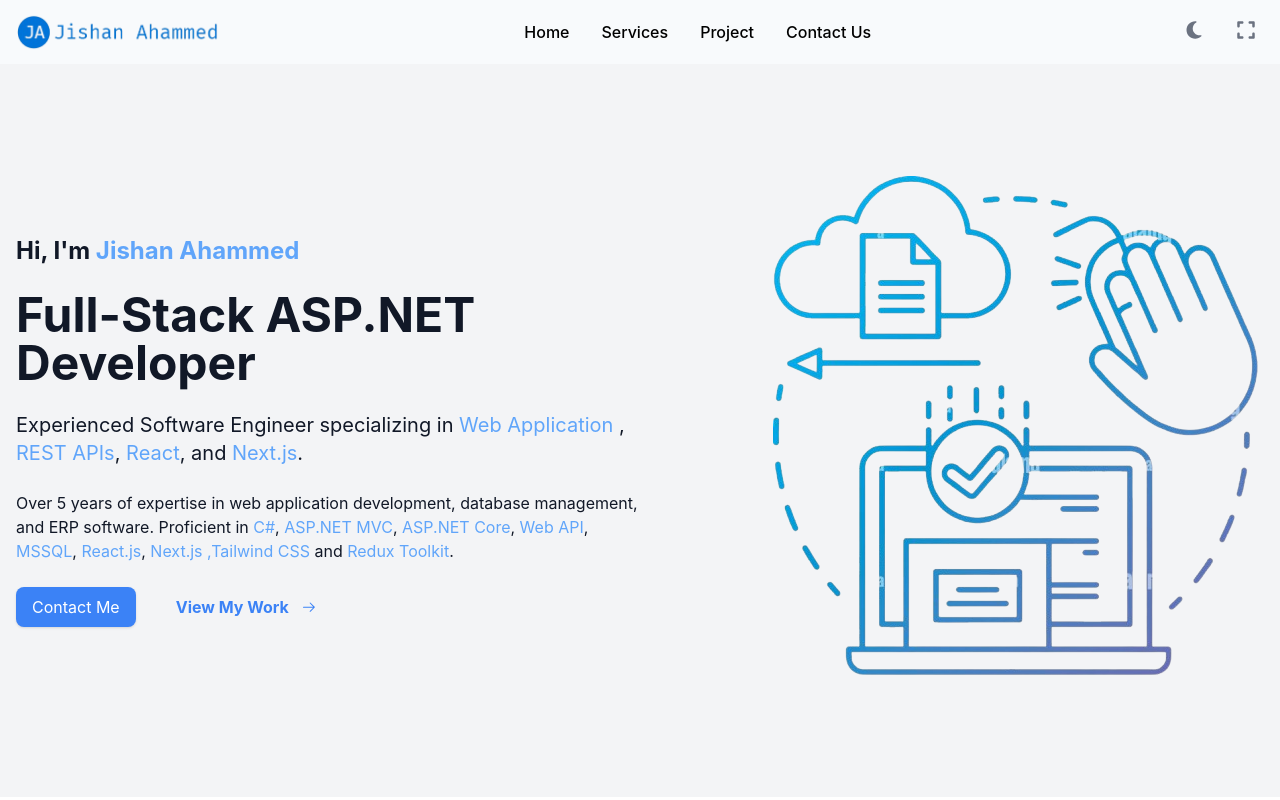
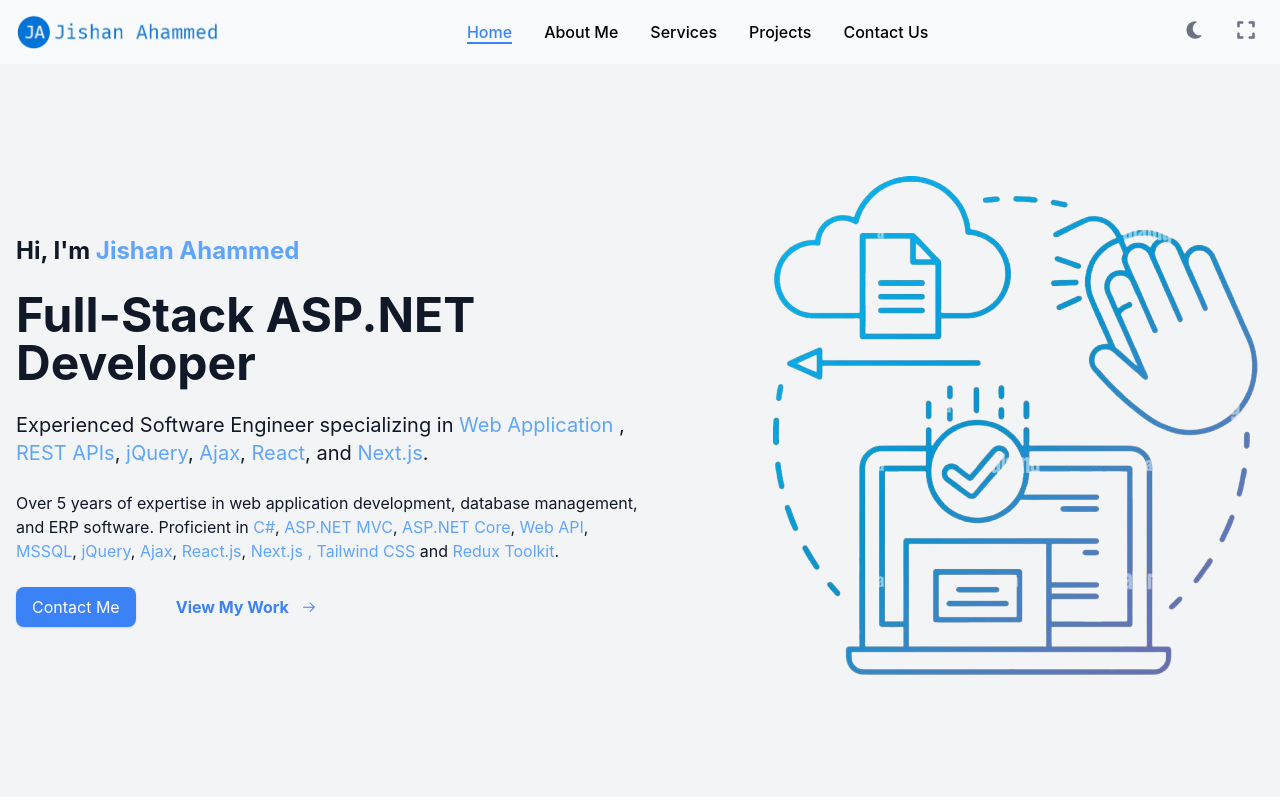
Before and after one commit to jishanahammed/portfolio, a React (Create React App) app: page / in a window 1280 px wide. Shown: the top 800 px of the page. Built offline with nearby package versions, Linux system fonts and the light colour scheme.

Commit message:
ccccccccccc

```diff
--- a/src/App.js
+++ b/src/App.js
@@ -6,6 +6,9 @@ import Counter from "./components/Counter";
 import AboutMe from "./components/AboutMe";
 import Services from "./components/Services";
 import ProjectList from "./components/Project/ProjectList";
+import Technologies from "./components/Technologies";
+import ContactusTec from "./components/ContactusTec";
+import ScrollToTopButton from "./components/ScrollToTopButton";
 
 function App() {
   return (
@@ -16,9 +19,10 @@ function App() {
        <AboutMe/>
        <Services/>
        <ProjectList/>
-       <ContactUs/>
+     <ContactusTec/>
 
       </div>
+      <ScrollToTopButton/>
     </Layout>
   );
 }
--- a/src/Layout/Navbar.js
+++ b/src/Layout/Navbar.js
@@ -62,28 +62,46 @@ const Navbar = () => {
       <div className="max-w-7xl mx-auto px-4 flex justify-between items-center h-16">
         {/* Logo */}
         <div className="flex items-center">
+        <Link
+                to="home"
+                smooth={true}
+                duration={700} // Adjust duration for smoothness
+                offset={-80} // Offset for sticky navbar height
+              >
           <img
             src={logo}
             alt="My Portfolio"
             className="h-10 w-auto cursor-pointer"
           />
+          </Link>
+
         </div>
 
         {/* Desktop Menu */}
         <ul className="hidden md:flex space-x-8 font-medium">
-          {["Home", "Services", "Project", "Contact Us"].map((item, index) => (
-            <li key={index} className="hover:text-blue-400 dark:text-gray-100 cursor-pointer">
+          {[
+            { name: "Home", to: "home" },
+            { name: "About Me", to: "about-me" },
+            { name: "Services", to: "services" },
+            { name: "Projects", to: "projects" },
+            { name: "Contact Us", to: "contact-us" }
+          ].map((item, index) => (
+            <li key={index}>
               <Link
-                to={item.toLowerCase().replace(/\s+/g, "-")}
+                to={item.to}
                 smooth={true}
-                duration={500}
-                className="cursor-pointer hover:text-blue-500"
+                duration={700} // Adjust duration for smoothness
+                offset={-80} // Offset for sticky navbar height
+                  spy={true}
+                activeClass="text-blue-500 border-b-2 border-blue-500"
+                className="cursor-pointer dark:text-gray-50 hover:text-blue-500 "
               >
-                {item}
+                {item.name}
               </Link>
             </li>
           ))}
         </ul>
+
 
         {/* Toggle Dark Mode & Fullscreen */}
         <div className="flex items-center space-x-4">
@@ -106,16 +124,25 @@ const Navbar = () => {
 
       {/* Mobile Menu */}
       {isOpen && (
-        <ul className="md:hidden bg-gray-50 dark:bg-gray-800 text-center py-4 space-y-4">
-          {["Home", "Services", "Project", "Pricing", "Testimonial", "Contact Us"].map((item, index) => (
-            <li key={index} className="hover:text-blue-400 cursor-pointer">
+        <ul className="md:hidden bg-gray-100 dark:bg-gray-800 py-4 text-center space-y-4">
+        {[
+          { name: "Home", to: "home" },
+          { name: "About Me", to: "about-me" },
+          { name: "Services", to: "services" },
+          { name: "Projects", to: "projects" },
+          { name: "Contact Us", to: "contact-us" }
+        ].map((item, index) => (
+          <li key={index}>
             <Link
-                to={item.toLowerCase().replace(/\s+/g, "-")}
+              to={item.to}
               smooth={true}
-                duration={500}
+              duration={700}
+              offset={-80}
+                spy={true}
+                activeClass="text-blue-500"
               onClick={() => setIsOpen(false)}
             >
-                {item}
+              {item.name}
             </Link>
           </li>
         ))}
--- a/src/components/AboutMe.js
+++ b/src/components/AboutMe.js
@@ -1,6 +1,6 @@
 import React from 'react';
 import profileImage from '../assets/heroImage.jpg';
-
+import { Element } from "react-scroll";
 const AboutMe = () => {
   const skills = [
     { name: 'Asp.Net', level: '80%' },
@@ -25,6 +25,7 @@ const AboutMe = () => {
   ];
 
   return (
+    <Element name="about">
     <section className="about-me pt-28  dark:bg-gray-900 dark:text-white">
       <div className="container max-w-7xl mx-auto px-4">
         {/* Section Title */}
@@ -52,7 +53,7 @@ const AboutMe = () => {
           <div className="">
             <p className="text-lg font-semibold">
             Full-Stack ASP.NET Developer
-            Experienced Software Engineer specializing in Web Application , REST APIs, React, and Next.js.
+            Experienced Software Engineer specializing in Web Application , REST APIs, jQuery, Ajax, React, and Next.js.
             </p>
             <p className="mt-4 text-gray-700 dark:text-gray-400">
             Experienced Software Engineer with over 5+ years of expertise in web application development,
@@ -118,6 +119,7 @@ const AboutMe = () => {
         </div>
       </div>
     </section>
+    </Element>
   );
 };
 
--- a/src/components/ContactUs.js
+++ b/src/components/ContactUs.js
@@ -10,10 +10,11 @@ import {
   FaSkype
 } from 'react-icons/fa';
 import Social from './Social';
-
+import { Element } from "react-scroll";
 const Contact = () => {
   return (
-    <section className="bg-gray-200 dark:bg-gray-900 text-gray-700 dark:text-gray-50 py-16">
+    <Element name="contact-us">
+    <section className="bg-gray-200 dark:bg-gray-900 text-gray-700 dark:text-gray-50 pt-28 pb-16">
       <div className="max-w-7xl mx-auto px-6">
         {/* Section Title */}
         <h2 className="text-3xl font-bold text-center mb-12">Contact Us</h2>
@@ -74,6 +75,7 @@ const Contact = () => {
 
       </div>
     </section>
+    </Element>
   );
 };
 
--- /dev/null
+++ b/src/components/ContactusTec.js
@@ -0,0 +1,14 @@
+import React from "react";
+import Contact from "./ContactUs";
+import { Element } from "react-scroll";
+import Technologies from "./Technologies";
+const ContactusTec = () => {
+  return (
+    <Element name="contact-us">
+     <Technologies/>
+    <Contact/>
+    </Element>
+  );
+};
+
+export default ContactusTec;
--- a/src/components/Hero.js
+++ b/src/components/Hero.js
@@ -3,9 +3,10 @@ import { FaLinkedin, FaGithub, FaEnvelope } from 'react-icons/fa';
 import { GoArrowRight } from "react-icons/go";
 import profileImage from '../assets/deployment.png';
 import Social from './Social';
-
+import { Element, Link } from "react-scroll";
 const Hero = () => {
   return (
+    <Element name="home">
     <section className=" text-gray-900 bg-gray-100 dark:bg-gray-900 dark:text-gray-100 pt-28 pb-20 md:pt-44 md:pb-28" id="Home">
       <div className="max-w-7xl mx-auto  px-4 flex flex-col md:flex-row items-center justify-between">
         {/* Left Side: Introduction */}
@@ -19,25 +20,38 @@ const Hero = () => {
           <p className="text-lg md:text-xl mt-4">
             Experienced Software Engineer specializing in <span className="text-blue-400">Web Application </span>,{' '}
             <span className="text-blue-400">REST APIs</span>,{' '}
+            <span className="text-blue-400">jQuery</span>,{' '}
+            <span className="text-blue-400">Ajax</span>,{' '}
             <span className="text-blue-400">React</span>, and{' '}
             <span className="text-blue-400">Next.js</span>.
           </p>
           <p>
-            Over 5 years of expertise in web application development, database management, and ERP software. Proficient in <span className="text-blue-400">C#</span>, <span className="text-blue-400">ASP.NET MVC</span>, <span className="text-blue-400">ASP.NET Core</span>, <span className="text-blue-400">Web API</span>, <span className="text-blue-400">MSSQL</span>, <span className="text-blue-400">React.js</span>, <span className="text-blue-400">Next.js ,Tailwind CSS</span> and <span className="text-blue-400">Redux Toolkit</span>.
+            Over 5 years of expertise in web application development, database management, and ERP software. Proficient in
+            <span className="text-blue-400"> C#</span>,
+             <span className="text-blue-400"> ASP.NET MVC</span>,
+              <span className="text-blue-400"> ASP.NET Core</span>, <span className="text-blue-400"> Web API</span>, <span className="text-blue-400"> MSSQL</span>, <span className="text-blue-400"> jQuery</span>,<span className="text-blue-400"> Ajax</span>, <span className="text-blue-400"> React.js</span>,
+                 <span className="text-blue-400"> Next.js , Tailwind CSS</span> and <span className="text-blue-400">Redux Toolkit</span>.
           </p>
           <div className="flex space-x-10 mt-6">
-            <a
-              href="#contact"
+            <Link
+              to="contact-us"
+              smooth={true}
+              duration={700}
+              offset={-80}
               className="bg-blue-500 hover:bg-blue-500 text-white py-2 px-4 rounded-lg shadow"
             >
               Contact Me
-            </a>
-            <a
-              href="#projects"
+            </Link>
+            <Link
+              to="projects"
+              smooth={true}
+              duration={700}
+              offset={-80}
               className=" flex items-center text-blue-500 font-bold"
             >
+
               View My Work <GoArrowRight className='ml-3'/>
-            </a>
+              </Link>
           </div>
 
         </div>
@@ -53,6 +67,7 @@ const Hero = () => {
 
       </div>
     </section>
+    </Element>
   );
 };
 
--- a/src/components/Project/ProjectList.js
+++ b/src/components/Project/ProjectList.js
@@ -1,6 +1,7 @@
 import React from 'react';
 import SectionTitle from './SectionTitle';
 import ProjectCard from './ProjectCard';
+import { Element } from "react-scroll";
 const projects = [
   {
     title: 'Clienty System',
@@ -57,12 +58,20 @@ const projects = [
      "Developed a multi-user Pharmacy Management System for medicine purchase, inventory, and sales tracking, with modules for supplier, customer, and payment management. Implemented due payment tracking, expiry management, and advanced reporting with server-side pagination, filters, and search functionality.",
     technologies: 'ASP.NET Core, MSSQL, React.js',
     liveSite: 'https://digitalpharmacy.xyz/',
+  },
+  {
+    title: 'E-Dormitory Management System',
+    description:
+      'The E-Dormitory Management System for LACT streamlines dormitory operations, allowing users to book rooms, order snacks, and reserve equipment efficiently. Built with ASP.NET Core, it offers seamless admin control over bookings, orders, and analytics. The system is scalable, secure, and accessible 24/7, reducing manual tasks and ensuring data privacy.',
+    technologies: 'ASP.NET Core, HTML, CSS, jQuery, Ajax, MSSQL',
+    liveSite: 'https://edrom.minisoftpark.com/',
   }
 ];
 
 const ProjectList = () => {
   return (
-    <section className="py-20 bg-gray-100 dark:bg-gray-900">
+    <Element name="projects">
+    <section className="pt-20 pb-32 bg-gray-100 dark:bg-gray-900">
       <div className="container max-w-7xl mx-auto px-6">
         <SectionTitle title="Showcase Your Talent with our Latest Works" subtitle="My Projects" />
         <div className="grid grid-cols-1 md:grid-cols-3 gap-8">
@@ -72,6 +81,7 @@ const ProjectList = () => {
         </div>
       </div>
     </section>
+    </Element>
   );
 };
 
--- /dev/null
+++ b/src/components/ScrollToTopButton.js
@@ -0,0 +1,47 @@
+import React, { useState, useEffect } from "react";
+
+const ScrollToTopButton = () => {
+  const [isVisible, setIsVisible] = useState(false);
+
+  // Function to handle scroll event
+  const handleScroll = () => {
+    if (window.scrollY > 300) {
+      setIsVisible(true); // Show button after 300px scroll
+    } else {
+      setIsVisible(false); // Hide button when scroll is less than 300px
+    }
+  };
+
+  // Scroll to top function
+  const scrollToTop = () => {
+    window.scrollTo({
+      top: 0,
+      behavior: "smooth", // Smooth scroll
+    });
+  };
+
+  useEffect(() => {
+    window.addEventListener("scroll", handleScroll); // Listen for scroll events
+
+    return () => {
+      window.removeEventListener("scroll", handleScroll); // Clean up event listener
+    };
+  }, []);
+
+  return (
+    <div>
+      {/* Scroll to top button */}
+      {isVisible && (
+        <button
+          onClick={scrollToTop}
+          className="fixed bottom-8 h-12 w-12 right-8 bg-blue-500 text-white p-3 rounded-full shadow-lg hover:bg-blue-700 transition"
+          title="Scroll to top"
+        >
+          ↑
+        </button>
+      )}
+    </div>
+  );
+};
+
+export default ScrollToTopButton;
--- a/src/components/Services.js
+++ b/src/components/Services.js
@@ -1,5 +1,5 @@
 import React from "react";
-
+import { Element } from "react-scroll";
 
 const services = [
     {
@@ -63,6 +63,7 @@ const services = [
 
 const Services = () => {
     return (
+      <Element name="services">
         <section className="services py-16 bg-gray-50 dark:bg-gray-900 dark:text-gray-50">
           <div className="container max-w-7xl mx-auto px-4">
             {/* Section Header */}
@@ -113,6 +114,7 @@ const Services = () => {
             </div>
           </div>
         </section>
+        </Element>
       );
 };
 
--- /dev/null
+++ b/src/components/Technologies.js
@@ -0,0 +1,53 @@
+import React from "react";
+import { FontAwesomeIcon } from "@fortawesome/react-fontawesome";
+import {
+  faHtml5,
+  faCss3Alt,
+  faReact,
+  faJs,
+  faMicrosoft,
+  faNodeJs,
+  faSass,
+} from "@fortawesome/free-brands-svg-icons";
+import { faDatabase, faAtom } from "@fortawesome/free-solid-svg-icons";
+
+const technologies = [
+  { name: "ASP.NET", icon: faMicrosoft },
+  { name: "HTML", icon: faHtml5 },
+  { name: "CSS", icon: faCss3Alt },
+  { name: "jQuery", icon: faJs },
+  { name: "Ajax", icon: faAtom },
+  { name: "MSSQL", icon: faDatabase },
+  { name: "React.js", icon: faReact },
+  { name: "Next.js", icon: faReact },
+  { name: "Redux Toolkit", icon: faReact },
+  { name: "Tailwind CSS", icon: faSass },
+];
+
+const Technologies = () => {
+  return (
+    <div className="pt-20 pb-28 bg-gray-50 dark:bg-gray-900 dark:text-gray-50">
+        <div className="container max-w-7xl mx-auto px-4">
+      {/* Title Section */}
+      <h2 className="text-3xl font-bold text-center mb-10 dark:text-gray-200 text-gray-800">
+        Technologies  Use
+      </h2>
+
+      {/* Technologies Grid */}
+      <div className="grid grid-cols-1 sm:grid-cols-2 md:grid-cols-3 lg:grid-cols-4 xl:grid-cols-5 gap-6">
+        {technologies.map((tech, index) => (
+          <div
+            key={index}
+            className="flex flex-col items-center text-center p-4 rounded-lg shadow-md dark:bg-gray-800 dark:text-gray-200 bg-white"
+          >
+            <FontAwesomeIcon icon={tech.icon} className="text-4xl mb-3 text-blue-500" />
+            <span className="text-lg font-semibold">{tech.name}</span>
+          </div>
+        ))}
+      </div>
+      </div>
+    </div>
+  );
+};
+
+export default Technologies;
--- a/src/index.js
+++ b/src/index.js
@@ -2,6 +2,7 @@ import React from 'react';
 import ReactDOM from 'react-dom/client';
 import './index.css';
 import App from './App';
+
 import reportWebVitals from './reportWebVitals';
 import { ThemeProvider } from './Layout/themContext';
 
```
Also changed, not shown: src/index.css (line endings or trailing spaces). Lines whose indentation alone changed are shown as unchanged.
